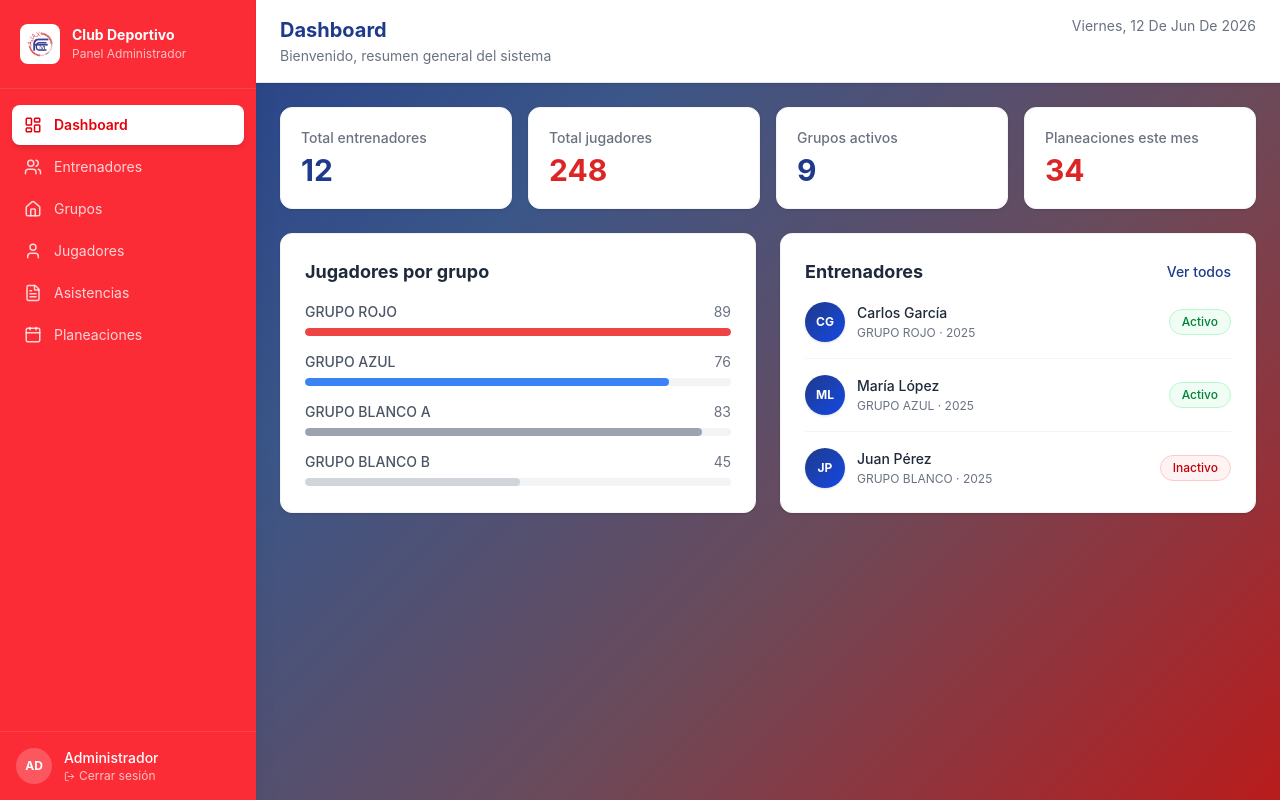
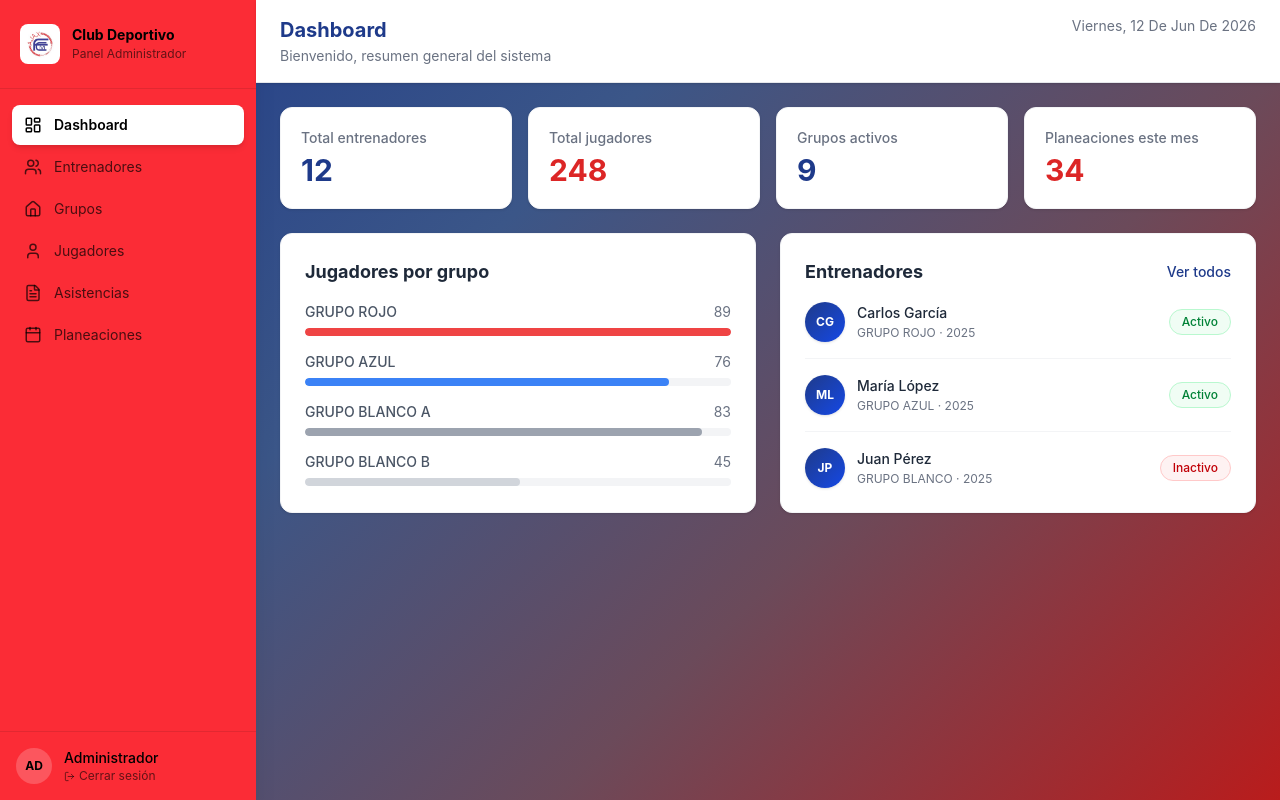
Before and after one commit to JamesRendon01/AJAX, a React (Vite) app in the folder frontend/: page /dashboard in a window 1280 px wide. Built offline with nearby package versions, Linux system fonts and the light colour scheme; no server answers; sample sign-in values are in the browser's storage.

Commit message:
style: sidebar texto e iconos en negro

```diff
--- a/frontend/src/components/layout/Sidebar.jsx
+++ b/frontend/src/components/layout/Sidebar.jsx
@@ -14,7 +14,7 @@ const navItems = [
 export default function Sidebar() {
   return (
     <aside className="w-64 bg-red-500 flex flex-col min-h-screen shadow-xl">
-      <div className="px-5 py-6 border-b border-white/10">
+      <div className="px-5 py-6 border-b border-black/10">
         <div className="flex items-center gap-3">
           <img
             src="/Logo.jpeg"
@@ -22,8 +22,8 @@ export default function Sidebar() {
             className="w-10 h-10 rounded-lg object-contain bg-white p-1"
           />
           <div>
-            <p className="text-white font-bold text-sm leading-tight">Club Deportivo</p>
-            <p className="text-white/70 text-xs mt-0.5">Panel Administrador</p>
+            <p className="text-black font-bold text-sm leading-tight">Club Deportivo</p>
+            <p className="text-black/60 text-xs mt-0.5">Panel Administrador</p>
           </div>
         </div>
       </div>
@@ -36,8 +36,8 @@ export default function Sidebar() {
             className={({ isActive }) =>
               `flex items-center gap-3 px-3 py-2.5 rounded-lg text-sm mb-0.5 transition-all ${
                 isActive
-                  ? "bg-white text-red-600 font-semibold shadow-md"
-                  : "text-white/80 hover:bg-white/10 hover:text-white"
+                  ? "bg-white text-black font-semibold shadow-md"
+                  : "text-black/70 hover:bg-black/10 hover:text-black"
               }`
             }
           >
@@ -47,16 +47,16 @@ export default function Sidebar() {
         ))}
       </nav>
 
-      <div className="p-4 border-t border-white/10">
+      <div className="p-4 border-t border-black/10">
         <div className="flex items-center gap-3">
-          <div className="w-9 h-9 rounded-full bg-white/20 flex items-center justify-center text-white text-xs font-bold">
+          <div className="w-9 h-9 rounded-full bg-white/20 flex items-center justify-center text-black text-xs font-bold">
             AD
           </div>
           <div className="flex-1 min-w-0">
-            <p className="text-white text-sm font-medium truncate">Administrador</p>
+            <p className="text-black text-sm font-medium truncate">Administrador</p>
             <button
               onClick={authService.logout}
-              className="text-white/70 text-xs hover:text-white flex items-center gap-1 transition-colors"
+              className="text-black/60 text-xs hover:text-black flex items-center gap-1 transition-colors"
             >
               <LogOut size={11} /> Cerrar sesión
             </button>
--- a/frontend/src/components/layout/SidebarCoordinador.jsx
+++ b/frontend/src/components/layout/SidebarCoordinador.jsx
@@ -15,7 +15,7 @@ export default function SidebarCoordinador() {
 
   return (
     <aside className="w-64 bg-red-500 flex flex-col min-h-screen shadow-xl">
-      <div className="px-5 py-6 border-b border-white/10">
+      <div className="px-5 py-6 border-b border-black/10">
         <div className="flex items-center gap-3">
           <img
             src="/Logo.jpeg"
@@ -23,8 +23,8 @@ export default function SidebarCoordinador() {
             className="w-10 h-10 rounded-lg object-contain bg-white p-1"
           />
           <div>
-            <p className="text-white font-bold text-sm leading-tight">Club Deportivo</p>
-            <p className="text-white/70 text-xs mt-0.5">Panel Coordinador</p>
+            <p className="text-black font-bold text-sm leading-tight">Club Deportivo</p>
+            <p className="text-black/60 text-xs mt-0.5">Panel Coordinador</p>
           </div>
         </div>
       </div>
@@ -37,8 +37,8 @@ export default function SidebarCoordinador() {
             className={({ isActive }) =>
               `flex items-center gap-3 px-3 py-2.5 rounded-lg text-sm mb-0.5 transition-all ${
                 isActive
-                  ? "bg-white text-red-600 font-semibold shadow-md"
-                  : "text-white/80 hover:bg-white/10 hover:text-white"
+                  ? "bg-white text-black font-semibold shadow-md"
+                  : "text-black/70 hover:bg-black/10 hover:text-black"
               }`
             }
           >
@@ -48,16 +48,16 @@ export default function SidebarCoordinador() {
         ))}
       </nav>
 
-      <div className="p-4 border-t border-white/10">
+      <div className="p-4 border-t border-black/10">
         <div className="flex items-center gap-3">
-          <div className="w-9 h-9 rounded-full bg-white/20 flex items-center justify-center text-white text-xs font-bold">
+          <div className="w-9 h-9 rounded-full bg-white/20 flex items-center justify-center text-black text-xs font-bold">
             {initials}
           </div>
           <div className="flex-1 min-w-0">
-            <p className="text-white text-sm font-medium truncate">{user?.nombre || "Coordinador"}</p>
+            <p className="text-black text-sm font-medium truncate">{user?.nombre || "Coordinador"}</p>
             <button
               onClick={authService.logout}
-              className="text-white/70 text-xs hover:text-white flex items-center gap-1 transition-colors"
+              className="text-black/60 text-xs hover:text-black flex items-center gap-1 transition-colors"
             >
               <LogOut size={11} /> Cerrar sesión
             </button>
--- a/frontend/src/components/layout/SidebarEntrenador.jsx
+++ b/frontend/src/components/layout/SidebarEntrenador.jsx
@@ -14,7 +14,7 @@ export default function SidebarEntrenador() {
   const e = mockEntrenadorActual;
   return (
     <aside className="w-64 bg-red-500 flex flex-col min-h-screen shadow-xl">
-      <div className="px-5 py-6 border-b border-white/10">
+      <div className="px-5 py-6 border-b border-black/10">
         <div className="flex items-center gap-3">
           <img
             src="/Logo.jpeg"
@@ -22,8 +22,8 @@ export default function SidebarEntrenador() {
             className="w-10 h-10 rounded-lg object-contain bg-white p-1"
           />
           <div>
-            <p className="text-white font-bold text-sm leading-tight">Club Deportivo</p>
-            <p className="text-white/70 text-xs mt-0.5">Panel Entrenador</p>
+            <p className="text-black font-bold text-sm leading-tight">Club Deportivo</p>
+            <p className="text-black/60 text-xs mt-0.5">Panel Entrenador</p>
           </div>
         </div>
       </div>
@@ -33,8 +33,8 @@ export default function SidebarEntrenador() {
             className={({ isActive }) =>
               `flex items-center gap-3 px-3 py-2.5 rounded-lg text-sm mb-0.5 transition-all ${
                 isActive
-                  ? "bg-white text-red-600 font-semibold shadow-md"
-                  : "text-white/80 hover:bg-white/10 hover:text-white"
+                  ? "bg-white text-black font-semibold shadow-md"
+                  : "text-black/70 hover:bg-black/10 hover:text-black"
               }`
             }
           >
@@ -42,14 +42,14 @@ export default function SidebarEntrenador() {
           </NavLink>
         ))}
       </nav>
-      <div className="p-4 border-t border-white/10">
+      <div className="p-4 border-t border-black/10">
         <div className="flex items-center gap-3">
-          <div className="w-9 h-9 rounded-full bg-white/20 flex items-center justify-center text-white text-xs font-bold">
+          <div className="w-9 h-9 rounded-full bg-white/20 flex items-center justify-center text-black text-xs font-bold">
             {e.initials}
           </div>
           <div className="flex-1 min-w-0">
-            <p className="text-white text-sm font-medium truncate">{e.nombre}</p>
-            <button onClick={authService.logout} className="text-white/70 text-xs hover:text-white flex items-center gap-1 transition-colors">
+            <p className="text-black text-sm font-medium truncate">{e.nombre}</p>
+            <button onClick={authService.logout} className="text-black/60 text-xs hover:text-black flex items-center gap-1 transition-colors">
               <LogOut size={11} /> Cerrar sesión
             </button>
           </div>
```
